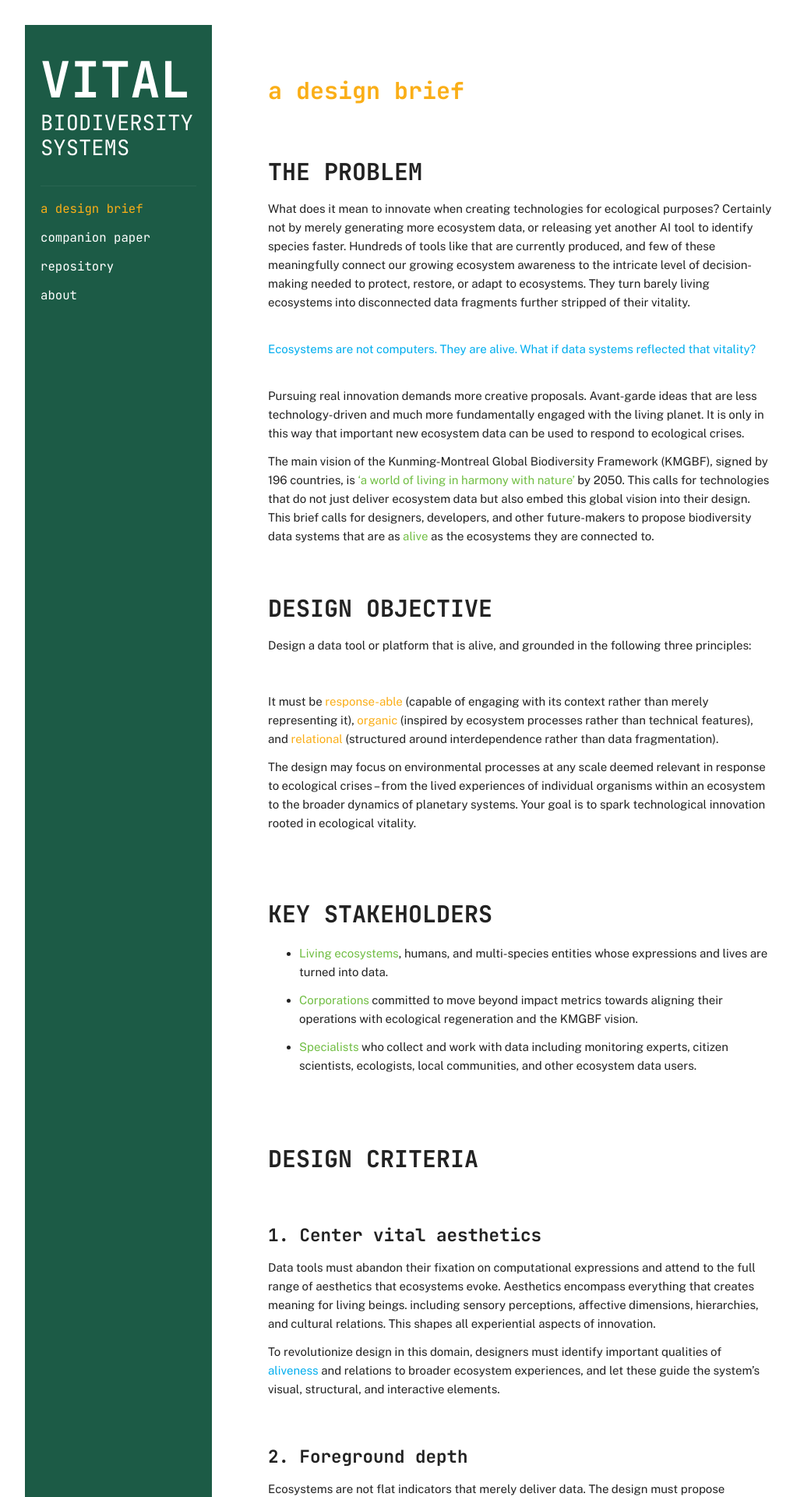
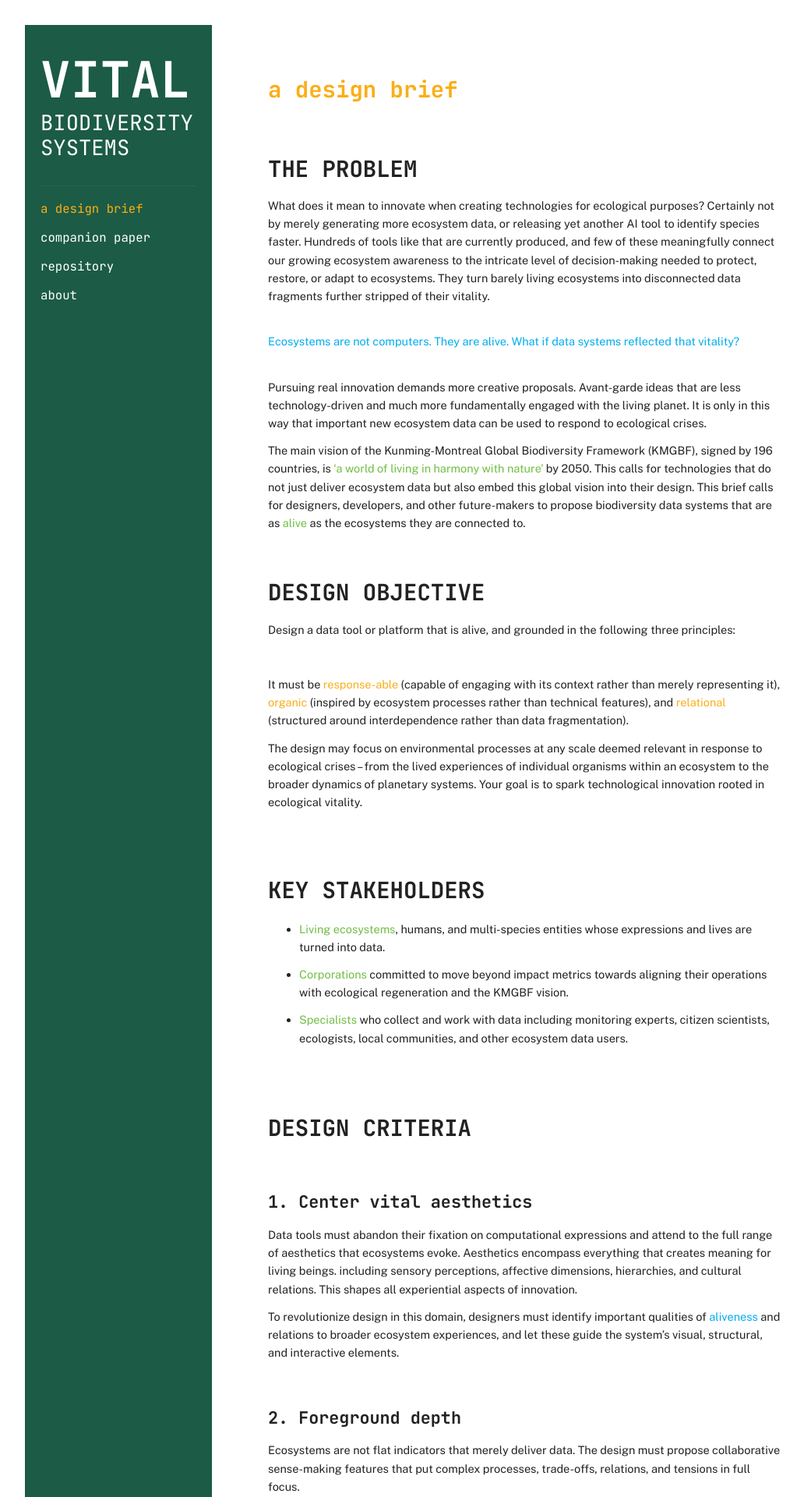
Before and after one commit to vitalbiodiversity/vitalbiodiversity.github.io, a Jekyll site: the page built from index.md, in a window 1280 px wide. Shown: the top 1920 px of the page at 78% size, without its empty margins (58-1090 px from the left). Built offline with Jekyll 4.4.1, drawn with Linux system fonts in a browser that asks for light colours.

Commit message:
Update style.css

```diff
--- a/assets/css/style.css
+++ b/assets/css/style.css
@@ -1,8 +1,8 @@
 :root{
   --site-max-width: 1100px;
   --sidebar-width: 240px;
-  --content-max-width: 730px;
-  --base-font-size: 15px;
+  --content-max-width: 740px;
+  --base-font-size: 14.5px;
   --sidebar-bg: #1C5B46;
   --accent: #2d7a7b;
 }
```
